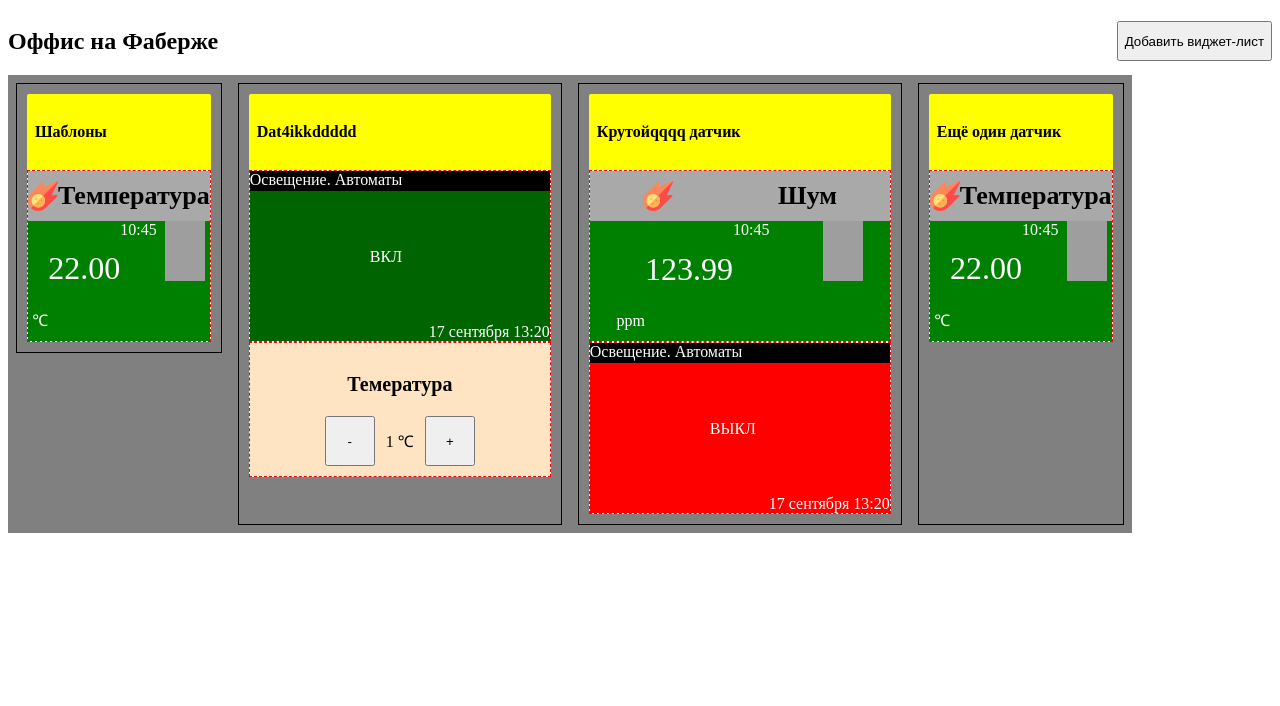
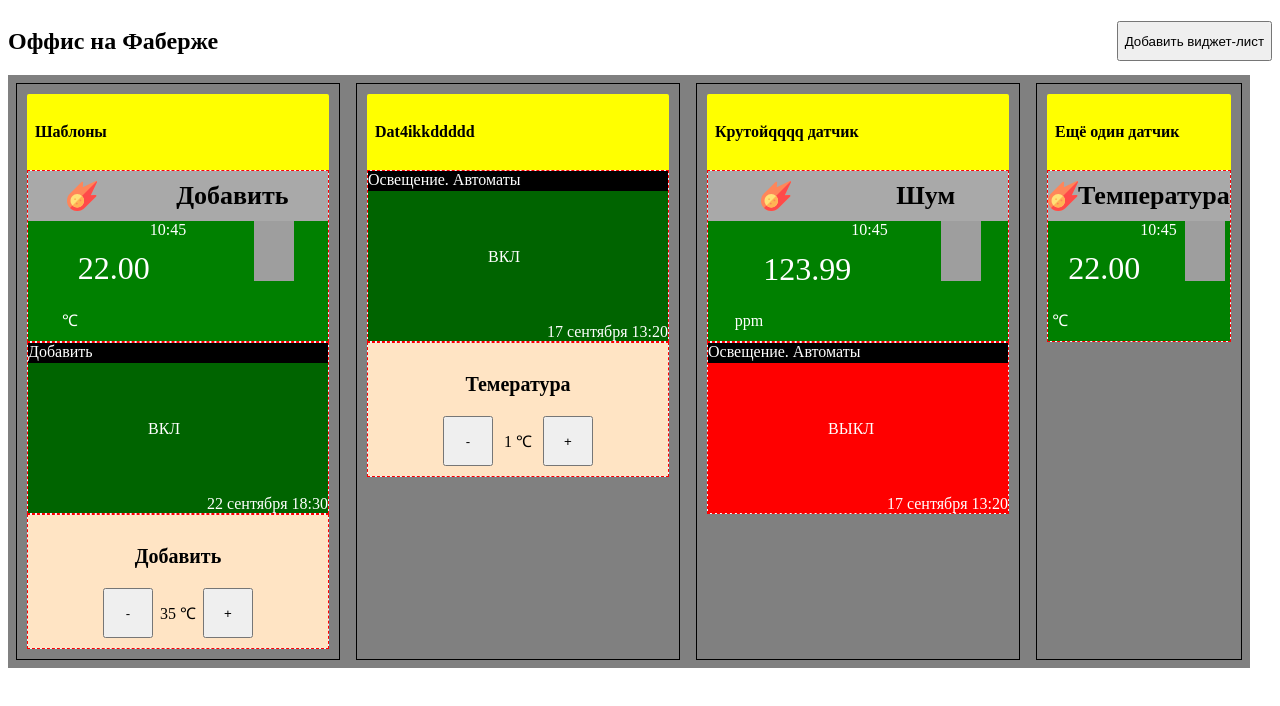
Before and after one commit to deim0707/DnD, a React (Create React App) app: page / in a window 1280 px wide. Shown: the top 706 px of the page. Built offline with nearby package versions, Linux system fonts and the light colour scheme; grey boxes are pictures that could not be loaded.

Commit message:
рефакторинг

```diff
--- a/src/Components/DashBoard/DashBoard.tsx
+++ b/src/Components/DashBoard/DashBoard.tsx
@@ -7,7 +7,6 @@ import {useDispatch, useSelector} from "react-redux";
 import {changeWidgetsOrder, changeWidgetListOrder, addNewWidgetToWidgetList} from "../../Store/actions";
 import AddWidget from "../AddWidget/AddWidget";
 import TemplateColumn from "../TemplateColumn/TemplateColumn";
-import uniqid from "uniqid";
 import './DashBoards.css';
 
 
@@ -29,6 +28,8 @@ const DashBoard: FC<Props> = ({id}) => {
 
 
     const onDragEnd = (result: any) => {
+        console.log(result)
+
         if (!result.destination) return;
 
         const source = result.source;
@@ -50,8 +51,6 @@ const DashBoard: FC<Props> = ({id}) => {
         }
 
         if (result.source.droppableId === 'Шаблоны') {
-            console.log('TEMPLATE DRAG')
-            console.log(result)
             dispatch(addNewWidgetToWidgetList('hjg123jhg123', result.draggableId, result.destination.droppableId, result.destination.index))
             return;
         }
@@ -68,7 +67,7 @@ const DashBoard: FC<Props> = ({id}) => {
                     currentDestination.droppableId = item;
                 }
             }
-            let returnObj = {
+            const returnObj = {
                 quoteMap: dashboard,
                 source: currentSource,
                 destination: currentDestination,
@@ -76,7 +75,6 @@ const DashBoard: FC<Props> = ({id}) => {
             console.log('returnObj',returnObj)
             return returnObj;
         }
-
 
         const data = reorderQuoteMap(findIndex());
 
--- a/src/Components/TemplateColumn/TemplateColumn.tsx
+++ b/src/Components/TemplateColumn/TemplateColumn.tsx
@@ -1,21 +1,38 @@
 import React, {FC} from "react";
 import DraggableColumn from "../DraggableColumn/DraggableColumn";
 
-
+//тут важно, чтобы айди совпадал с типом виджеты
 const data = [
     {
         id: 'Widget1',
         type: 'Widget1',
         content: {
-            title: 'Температура',
+            title: 'Добавить',
             value: '22.00',
             type: 'asteroid',
             time: Date.now(),
             typeData: '℃',
         }
     },
+    {
+        id: 'Widget2',
+        type: 'Widget2',
+        content: {
+            title: 'Добавить',
+            value: true,
+            time: '22 сентября 18:30'
+        }
+    },
+    {
+        id: 'Widget3',
+        type: 'Widget3',
+        content: {
+            title: 'Добавить',
+            value: 35,
+            type: 'celsia'
+        }
+    },
 ]
-
 
 
 const TemplateColumn: FC = () => {
--- a/src/Components/helpersDnD.ts
+++ b/src/Components/helpersDnD.ts
@@ -56,3 +56,96 @@ export const reorderQuoteMap = ({
         quoteMap: result,
     };
 };
+
+export const findObjectKeyByNameWidget = (obj: WidgetMap, name: string): string => {
+    let key = '';
+    for (let key in obj) {
+        if (obj[key].name === name) key = key.toString();
+    }
+    return key;
+}
+
+// export const getCurrentItem = (type: string, id: string, content: any) => {
+//     switch (type) {
+//         case 'Widget1':
+//             return {
+//                 id: id,
+//                 type: type,
+//                 content: {
+//                     title: content.title,
+//                     value: content.value,
+//                     type: content.type,
+//                     time: content.time,
+//                     typeData: content.typeData,
+//                 }
+//             };
+//
+//         case 'Widget2':
+//             return {
+//                 id: id,
+//                 type: type,
+//                 content: {
+//                     title: content.title,
+//                     value: content.value,
+//                     time: content.time,
+//                 }
+//             };
+//
+//         case 'Widget3':
+//             return {
+//                 id: id,
+//                 type: type,
+//                 content: {
+//                     title: content.title,
+//                     value: content.value,
+//                     type: content.type,
+//                 }
+//             };
+//
+//         default:
+//             return null;
+//     }
+// }
+
+//моканный вариант
+export const getCurrentItem = (type: string, id: string, content: any) => {
+    switch (type) {
+        case 'Widget1':
+            return {
+                id: id,
+                type: type,
+                content: {
+                    title: 'Добавили',
+                    value: '11.11',
+                    type: 'asteroid',
+                    time: Date.now(),
+                    typeData: 'nNew',
+                }
+            };
+
+        case 'Widget2':
+            return {
+                id: id,
+                type: type,
+                content: {
+                    title: 'Добавили',
+                    value: true,
+                    time: '22 сентября 18:30'
+                }
+            };
+
+        case 'Widget3':
+            return {
+                id: id,
+                type: type,
+                content: {
+                    title: 'Добавили',
+                    value: 35,
+                    type: 'celsia'
+                }
+            };
+
+        default:
+            return null;
+    }
+}
--- a/src/Store/reducers.ts
+++ b/src/Store/reducers.ts
@@ -1,42 +1,9 @@
-import {ArrayOfDashBoars, Dashboard, WidgetMap} from "../Components/types";
+import {ArrayOfDashBoars, Dashboard} from "../Components/types";
 import {actions} from "./actions";
 import {arrayOfDashBoars} from './initialState';
+import uniqid from "uniqid";
+import {getCurrentItem, findObjectKeyByNameWidget} from "../Components/helpersDnD";
 
-
-const getCurrentItem = (type: string, id: string, content: any) => {
-    switch (type) {
-        case 'Widget1':
-            return {
-                id: id,
-                type: type,
-                content: {
-                    title: content.title,
-                    value: content.value,
-                    type: content.type,
-                    time: content.time,
-                    typeData: content.typeData,
-                }
-            };
-
-        case 'Widget2':
-            return {};
-
-        case 'Widget3':
-            return {};
-
-        default:
-            return null;
-    }
-}
-
-const findObjectKeyByNameWidget = (obj: WidgetMap, name: string): string => {
-    let key = '';
-    for (let i in obj) {
-        if (obj[i].name === name) key = i.toString();
-    }
-    console.log('key in func',key)
-    return key;
-}
 
 //добавить тип экшена
 const dashboardReducer = (state: ArrayOfDashBoars = arrayOfDashBoars, action: any): ArrayOfDashBoars => {
@@ -45,12 +12,13 @@ const dashboardReducer = (state: ArrayOfDashBoars = arrayOfDashBoars, action: an
         case actions.ADD_NEW_WIDGET_LIST: {
             return state.map((item) => {
                 if (item.idDashBoard === action.id) {
+                    const id: string = uniqid()
                     return {
                         ...item,
-                        orderedWidgetList: [...item.orderedWidgetList, '13212dasasdasd'], //<= тут будет вставляться айди из сервера
+                        orderedWidgetList: [...item.orderedWidgetList, id], //<= тут будет вставляться айди из сервера
                         dataWidget: {
                             ...item.dataWidget,
-                            '13212dasasdasd': { //<= тут будет вставляться айди из сервера
+                            [id]: { //<= тут будет вставляться айди из сервера
                                 name: action.payload,
                                 widgets: [],
                             }
@@ -77,8 +45,8 @@ const dashboardReducer = (state: ArrayOfDashBoars = arrayOfDashBoars, action: an
         }
 
         case actions.ADD_NEW_WIDGET: {
-            //тут надо решить, откуда берутся данные для нового виджета
-            let el = getCurrentItem('Widget1', '3refwsg', {
+            //тут надо решить, откуда берутся данные для нового виджета //+айди с сервера
+            let el = getCurrentItem(action.payload.typeWidget, uniqid(), {
                 title: 'Добавленный В',
                 value: '11.11',
                 type: 'asteroid',
@@ -89,7 +57,7 @@ const dashboardReducer = (state: ArrayOfDashBoars = arrayOfDashBoars, action: an
             // @ts-ignore
             return state.map((item) => {
                 if (item.idDashBoard === action.id) {
-                    let key: string = findObjectKeyByNameWidget(item.dataWidget, action.payload.destination);
+                    const key: string = findObjectKeyByNameWidget(item.dataWidget, action.payload.destination);
 
                     return {
                         ...item, dataWidget: {
@@ -98,8 +66,7 @@ const dashboardReducer = (state: ArrayOfDashBoars = arrayOfDashBoars, action: an
                             }
                         }
                     }
-                }
-                else return item;
+                } else return item;
             })
         }
 
```
